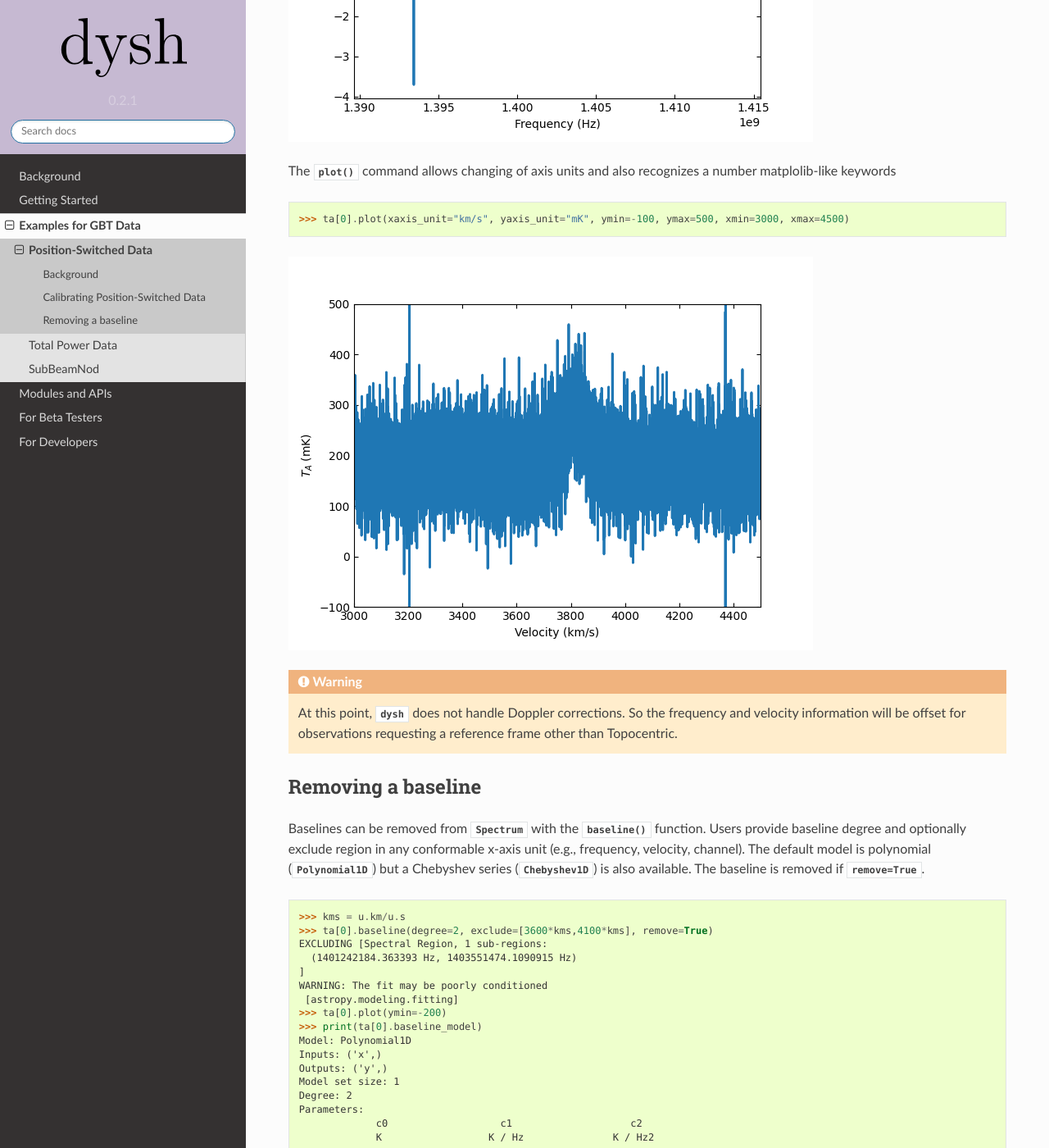
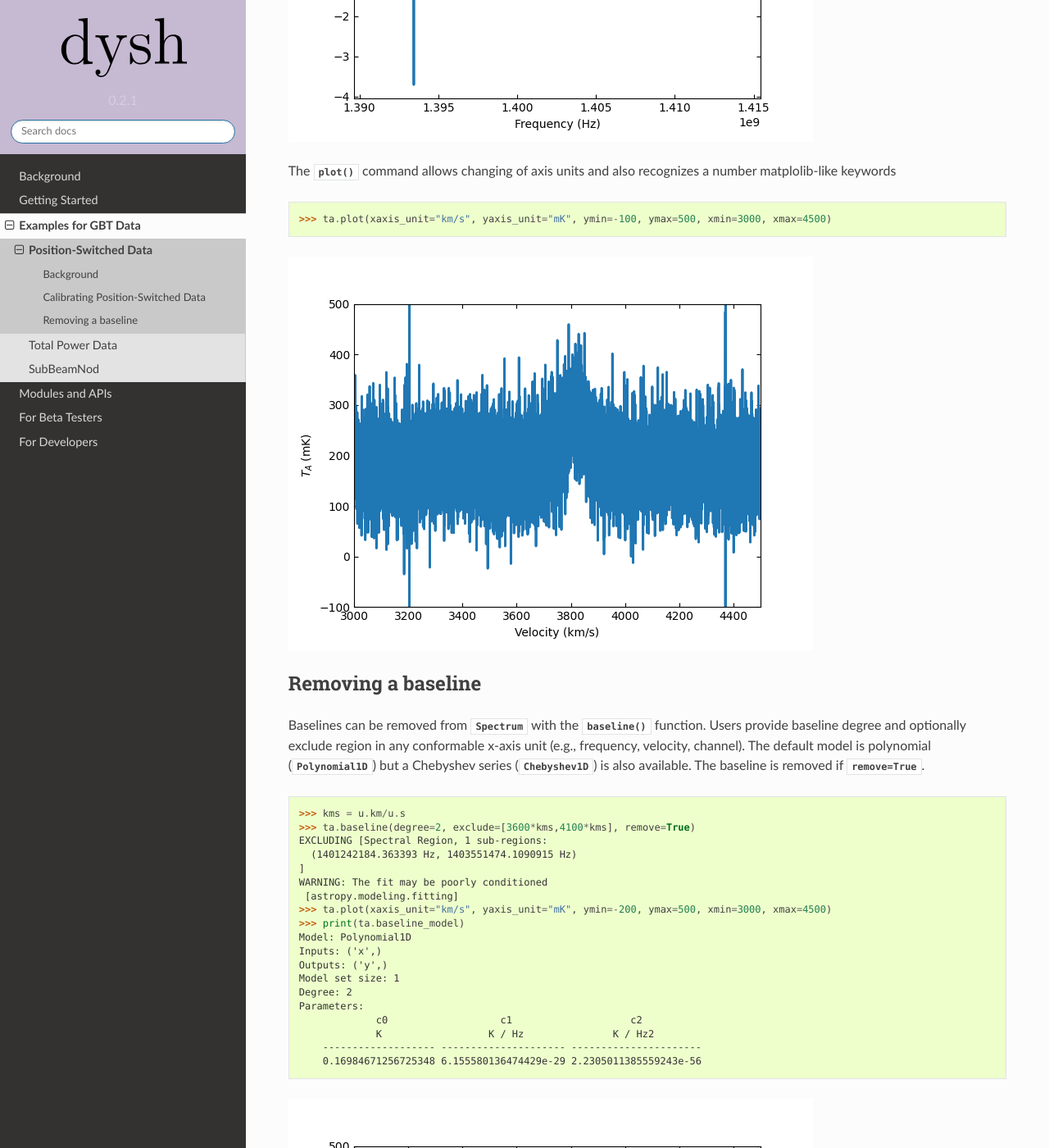
Before and after one commit to GreenBankObservatory/dysh, a Sphinx documentation site: the page built from docs/source/examples/positionswitch.rst, in a window 1280 px wide and 1400 px high, scrolled down 3642 px. Shown: the whole window at 82% size. Built offline with Sphinx 7.4.7 and the Read the Docs theme 2.0.0, drawn with Linux system fonts in a browser that asks for light colours.

Commit message:
update for new scanblock api

```diff
--- a/docs/source/examples/positionswitch.rst
+++ b/docs/source/examples/positionswitch.rst
@@ -165,7 +165,7 @@ Then time average the data, using system temperature weighting (other option is
 .. code:: python
 
     >>> ta = psscan.timeaverage(weights='tsys')
-    >>> ta[0].plot()
+    >>> ta.plot()
 
 .. figure:: img/ps_152.png
     :alt: A frequency versus temperature spectrum plot. The spectrum is noisy and spans 1.390 to 1.415 GHz.
@@ -174,14 +174,10 @@ The :meth:`~dysh.spectra.spectrum.Spectrum.plot` command allows changing of axis
 
 .. code:: python
 
-    >>> ta[0].plot(xaxis_unit="km/s", yaxis_unit="mK", ymin=-100, ymax=500, xmin=3000, xmax=4500)
+    >>> ta.plot(xaxis_unit="km/s", yaxis_unit="mK", ymin=-100, ymax=500, xmin=3000, xmax=4500)
 
 .. figure:: img/ps_152_zoom.png
     :alt: The spectrum plot zoomed in along both axes to frame a central emission line.
-
-.. WARNING::
-    At this point, `dysh` does not handle Doppler corrections.
-    So the frequency and velocity information will be offset for observations requesting a reference frame other than Topocentric.
 
 
 Removing a baseline
@@ -195,14 +191,14 @@ The baseline is removed if `remove=True`.
 .. code:: python
 
     >>> kms = u.km/u.s
-    >>> ta[0].baseline(degree=2, exclude=[3600*kms,4100*kms], remove=True)
+    >>> ta.baseline(degree=2, exclude=[3600*kms,4100*kms], remove=True)
     EXCLUDING [Spectral Region, 1 sub-regions:
       (1401242184.363393 Hz, 1403551474.1090915 Hz)
     ]
     WARNING: The fit may be poorly conditioned
      [astropy.modeling.fitting]
-    >>> ta[0].plot(ymin=-200)
-    >>> print(ta[0].baseline_model)
+    >>> ta.plot(xaxis_unit="km/s", yaxis_unit="mK", ymin=-200, ymax=500, xmin=3000, xmax=4500)
+    >>> print(ta.baseline_model)
     Model: Polynomial1D
     Inputs: ('x',)
     Outputs: ('y',)
--- a/docs/source/examples/subbeamnod.rst
+++ b/docs/source/examples/subbeamnod.rst
@@ -79,4 +79,4 @@ The SubBeamNod scans are 43, 46, and 54.  Retrieve and calibrate a SubBeamNod sc
 
     >>> sbn = sdfits.subbeamnod(scan=43, fdnum=1, ifnum=0, weights='tsys')
     >>> ta = sbn.timeaverage(weights="tsys")
-    >>> ta[0].plot()
+    >>> ta.plot()
--- a/docs/source/examples/totalpower.rst
+++ b/docs/source/examples/totalpower.rst
@@ -60,13 +60,13 @@ Retrieve a scan, selecting and IF number and polarization
 
 .. code:: python
 
-    >>> tpscan = sdfits.gettp(152, ifnum=0, plnum=0)
+    >>> tpscan = sdfits.gettp(scan=152, ifnum=0, plnum=0)
 
 The `~dysh.spectra.scan.GBTTPScan` contains the individual integrations.  The system temperatures per integration are calculated from the CALON and CALOFF data
 
 .. code:: python
 
-    >>> print('%s' % (np.array2string(tpscan[0].tsys, precision=2)))
+    >>> print('%s' % (np.array2string(tpscan.tsys, precision=2)))
     [17.46 17.47 17.51 17.48 17.27 17.24 17.43 17.51 17.36 17.41 17.27 17.36
      17.28 17.31 17.15 17.   17.54 17.21 17.4  17.38 17.49 17.43 17.15 17.2
      17.45 17.15 17.31 17.31 17.1  17.48 17.29 17.24 17.52 17.31 17.19 17.1
@@ -85,7 +85,7 @@ You can time-average the data, in this example with equal weighting per integrat
 
 .. code:: python
 
-    >>> tpscan.timeaverage(weights=None)[0].plot()
+    >>> tpscan.timeaverage(weights=None).plot()
 
 .. figure:: img/tp_153_eqweight.png
     :alt: A plot of the time-averaged data
```
Also changed, not shown: other parts of docs/source/examples/positionswitch.rst (+1 -1 lines).
